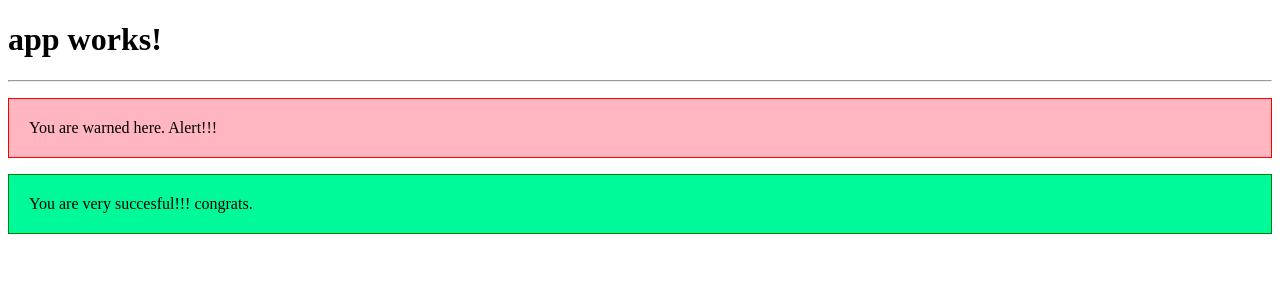
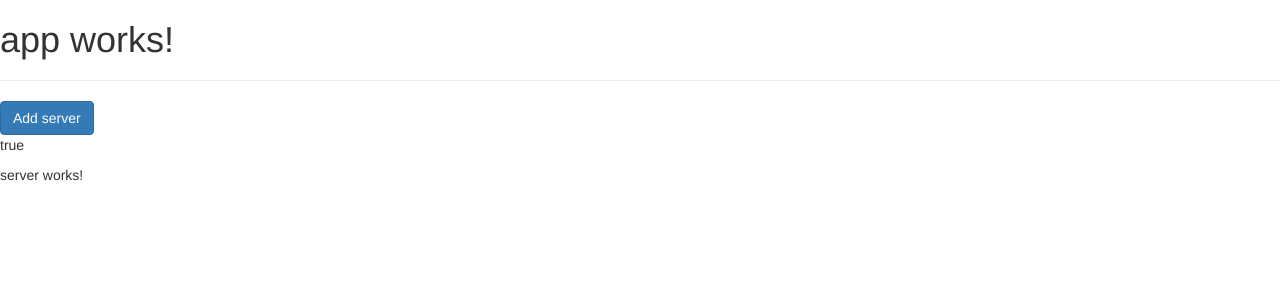
Before and after one commit to Zurc/ng-udemy-exercises, an Angular app: page / in a window 1280 px wide. Shown: the top 300 px of the page. Built offline with nearby package versions, Linux system fonts and the light colour scheme.

Commit message:
bootstrap added. property binding

```diff
--- a/package.json
+++ b/package.json
@@ -20,6 +20,7 @@
     "@angular/platform-browser": ">=4.0.0-beta <5.0.0",
     "@angular/platform-browser-dynamic": ">=4.0.0-beta <5.0.0",
     "@angular/router": ">=4.0.0-beta <5.0.0",
+    "bootstrap": "^3.3.7",
     "core-js": "^2.4.1",
     "rxjs": "^5.1.0",
     "zone.js": "^0.7.6"
--- a/src/app/app.component.html
+++ b/src/app/app.component.html
@@ -2,5 +2,6 @@
     {{title}}
 </h1>
 <hr>
-<app-warning-alert></app-warning-alert>
-<app-success-alert></app-success-alert>
+<app-servers></app-servers>
+<!--<app-warning-alert></app-warning-alert>
+<app-success-alert></app-success-alert>-->
--- a/src/app/app.module.ts
+++ b/src/app/app.module.ts
@@ -6,12 +6,16 @@ import { HttpModule } from '@angular/http';
 import { AppComponent } from './app.component';
 import { WarningAlertComponent } from './warning-alert/warning-alert.component';
 import { SuccessAlertComponent } from './success-alert/success-alert.component';
+import { ServersComponent } from './servers/servers.component';
+import { ServerComponent } from './server/server.component';
 
 @NgModule({
   declarations: [
     AppComponent,
     WarningAlertComponent,
-    SuccessAlertComponent
+    SuccessAlertComponent,
+    ServersComponent,
+    ServerComponent
   ],
   imports: [
     BrowserModule,
--- /dev/null
+++ b/src/app/server/server.component.html
@@ -0,0 +1,3 @@
+<p>
+  server works!
+</p>
--- /dev/null
+++ b/src/app/server/server.component.ts
@@ -0,0 +1,15 @@
+import { Component, OnInit } from '@angular/core';
+
+@Component({
+  selector: 'app-server',
+  templateUrl: './server.component.html',
+  styleUrls: ['./server.component.css']
+})
+export class ServerComponent implements OnInit {
+
+  constructor() { }
+
+  ngOnInit() {
+  }
+
+}
--- /dev/null
+++ b/src/app/servers/servers.component.html
@@ -0,0 +1,4 @@
+<button class="btn btn-primary" [disabled]="!allowNewServer">
+  Add server</button>
+<p [innerText]="allowNewServer"></p>
+<app-server></app-server>
--- /dev/null
+++ b/src/app/servers/servers.component.ts
@@ -0,0 +1,19 @@
+import { Component, OnInit } from '@angular/core';
+
+@Component({
+  selector: 'app-servers',
+  templateUrl: './servers.component.html',
+  styleUrls: ['./servers.component.css']
+})
+export class ServersComponent {
+
+  allowNewServer = false;
+
+  constructor() {
+    setTimeout(() => {
+      this.allowNewServer = true
+    }, 2000)
+  }
+
+
+}
```
Also changed, not shown: .angular-cli.json, src/app/server/server.component.css (added), src/app/servers/servers.component.css (added).
